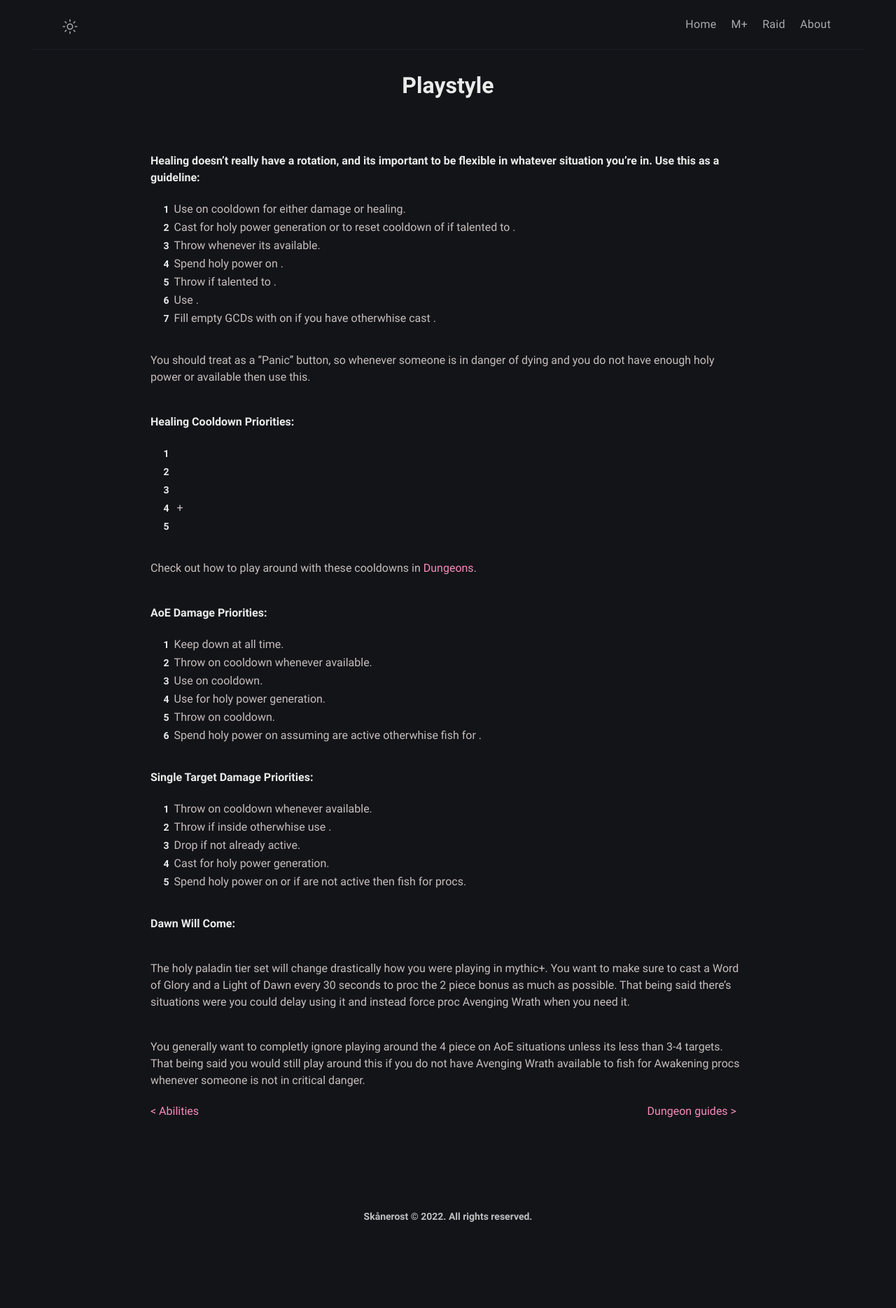
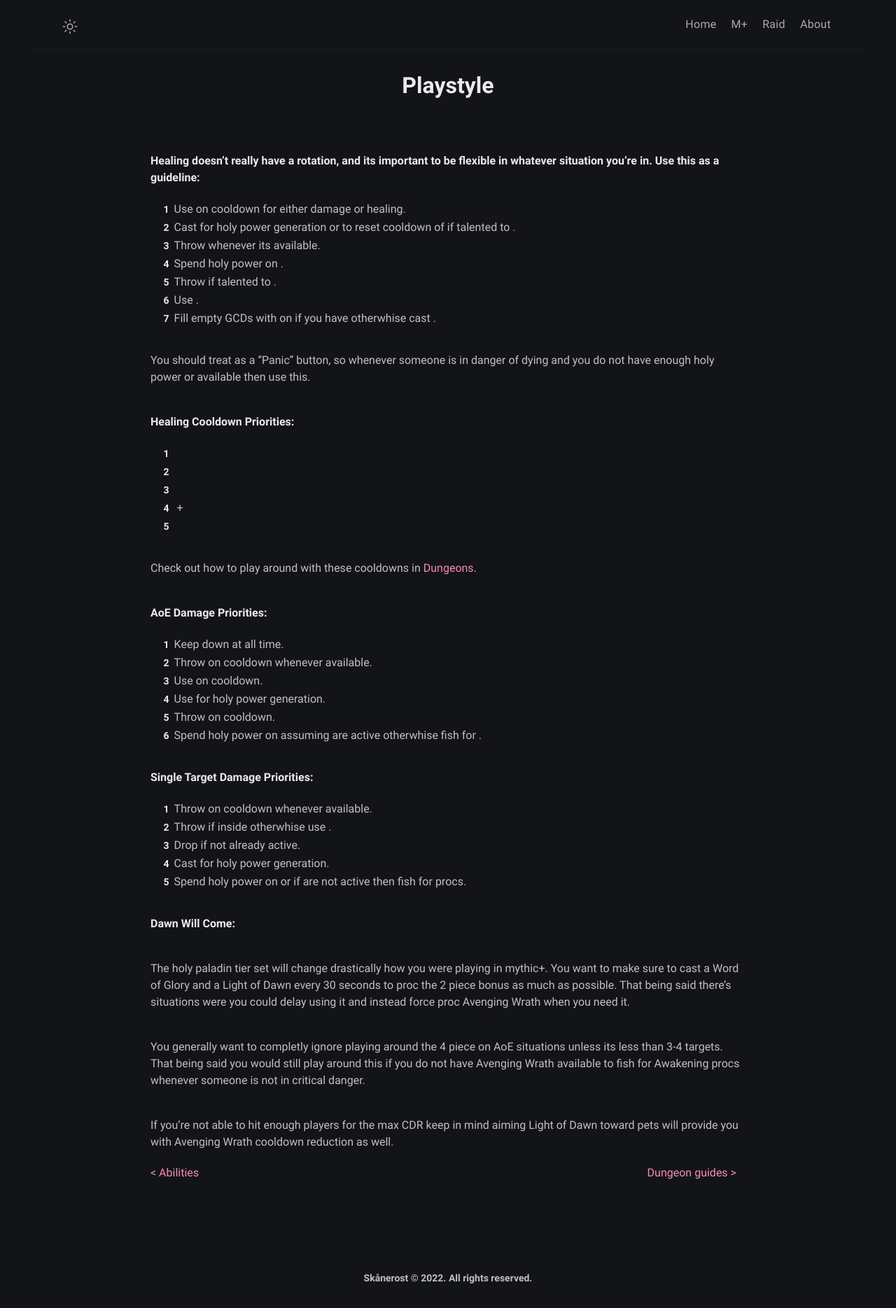
Before and after one commit to BetterThanWowhead/BetterThanWowhead.github.io, a Jekyll site: the page built from pages/M+/playstyle.md, in a window 1280 px wide. Shown: the whole page at 70% size. Built offline with Jekyll 4.4.1, drawn with Linux system fonts in a browser that asks for light colours; a script that is not in the unit is left out.

Commit message:
Update playstyle.md

```diff
--- a/pages/M+/playstyle.md
+++ b/pages/M+/playstyle.md
@@ -49,6 +49,7 @@
 
 You generally want to completly ignore playing around the 4 piece on AoE situations unless its less than 3-4 targets. That being said you would still play around this if you do not have Avenging Wrath available to fish for Awakening procs whenever someone is not in critical danger.
 
+If you're not able to hit enough players for the max CDR keep in mind aiming Light of Dawn toward pets will provide you with Avenging Wrath cooldown reduction as well.
 
 
 
```
